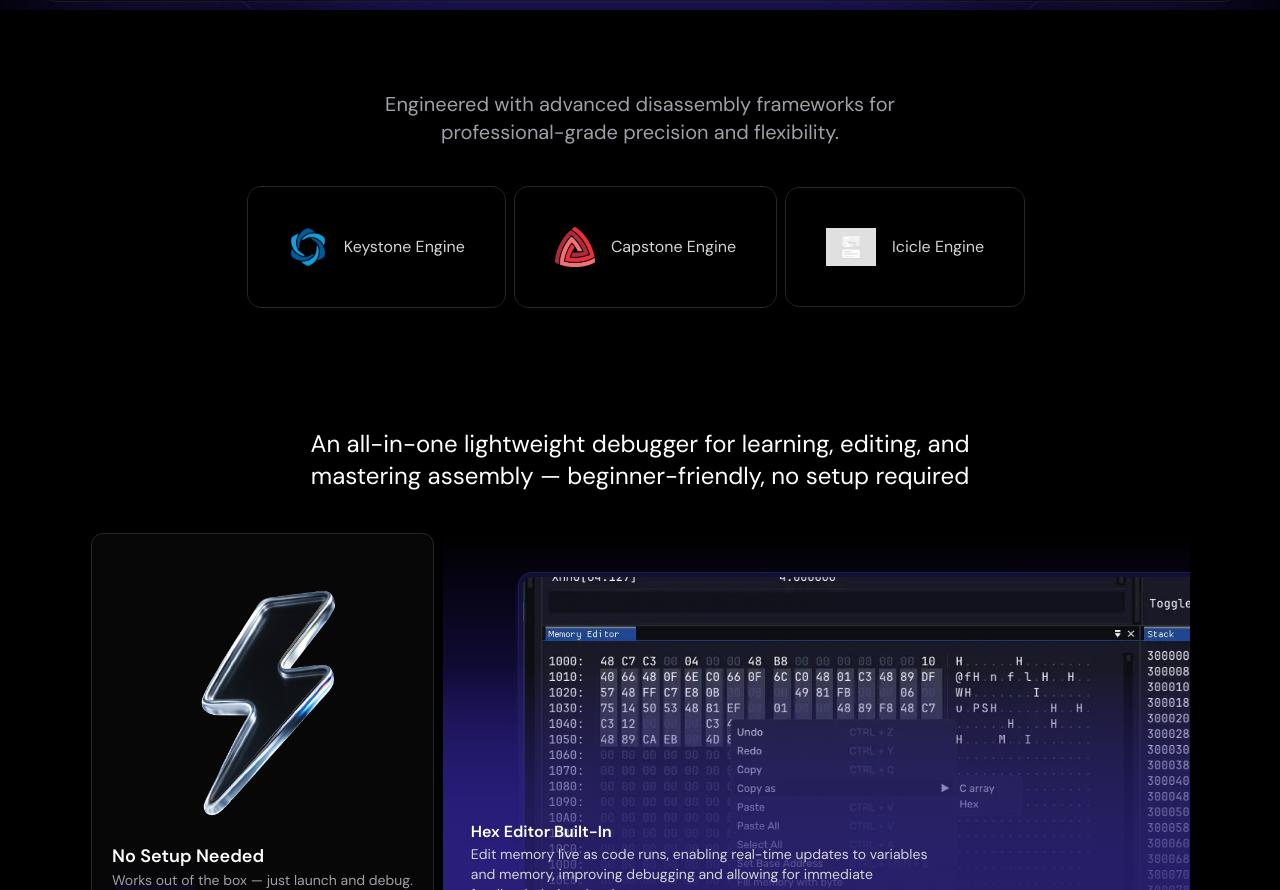
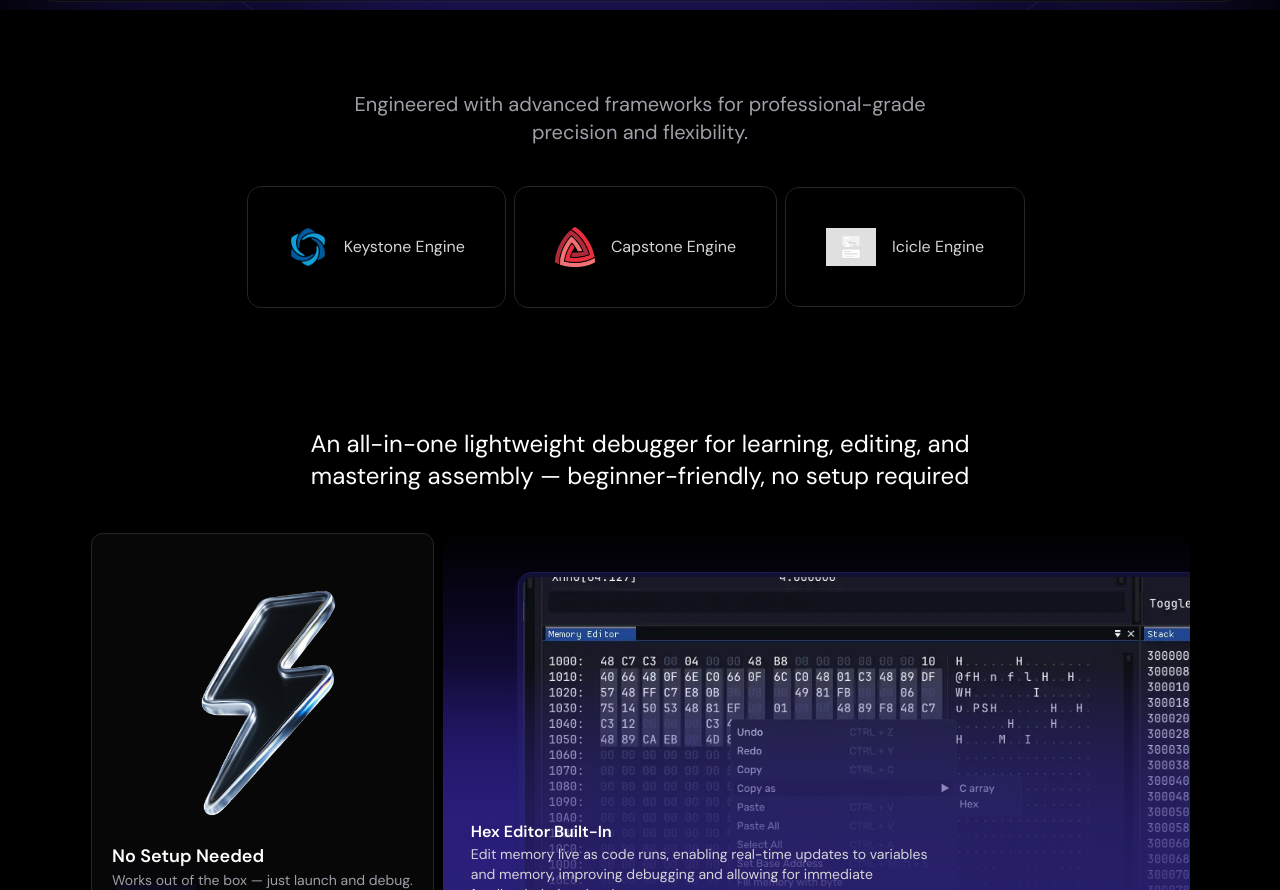
Before and after one commit to Musheer0/zathuradbg, a Next.js app: page / in a window 1280 px wide. Shown: the part 1231-2121 px from the top of the page. Built offline with nearby package versions, Linux system fonts and the light colour scheme; no server answers.

Commit message:
Update page.tsx

```diff
--- a/src/app/page.tsx
+++ b/src/app/page.tsx
@@ -16,7 +16,7 @@
    <Home/>
    <GitHubStars/>
    <div className='w-full bg-black flex flex-col gap-10 items-center px-4 pt-20 pb-10'>
-    <p className='text-xl max-w-xl text-center text-zinc-400'>Engineered with advanced disassembly frameworks for professional-grade precision and flexibility.</p>
+    <p className='text-xl max-w-xl text-center text-zinc-400'>Engineered with advanced  frameworks for professional-grade precision and flexibility.</p>
     <div className="cards  flex flex-wrap items-center justify-center gap-2">
       <CanvasRevealEffectCard className="card relative p-10 border cursor-pointer border-zinc-800 rounded-xl flex items-center gap-4">
       <Image src={'/keystone.png'} width={40} className='z-20' height={40} alt='keystone engine'/>
```
